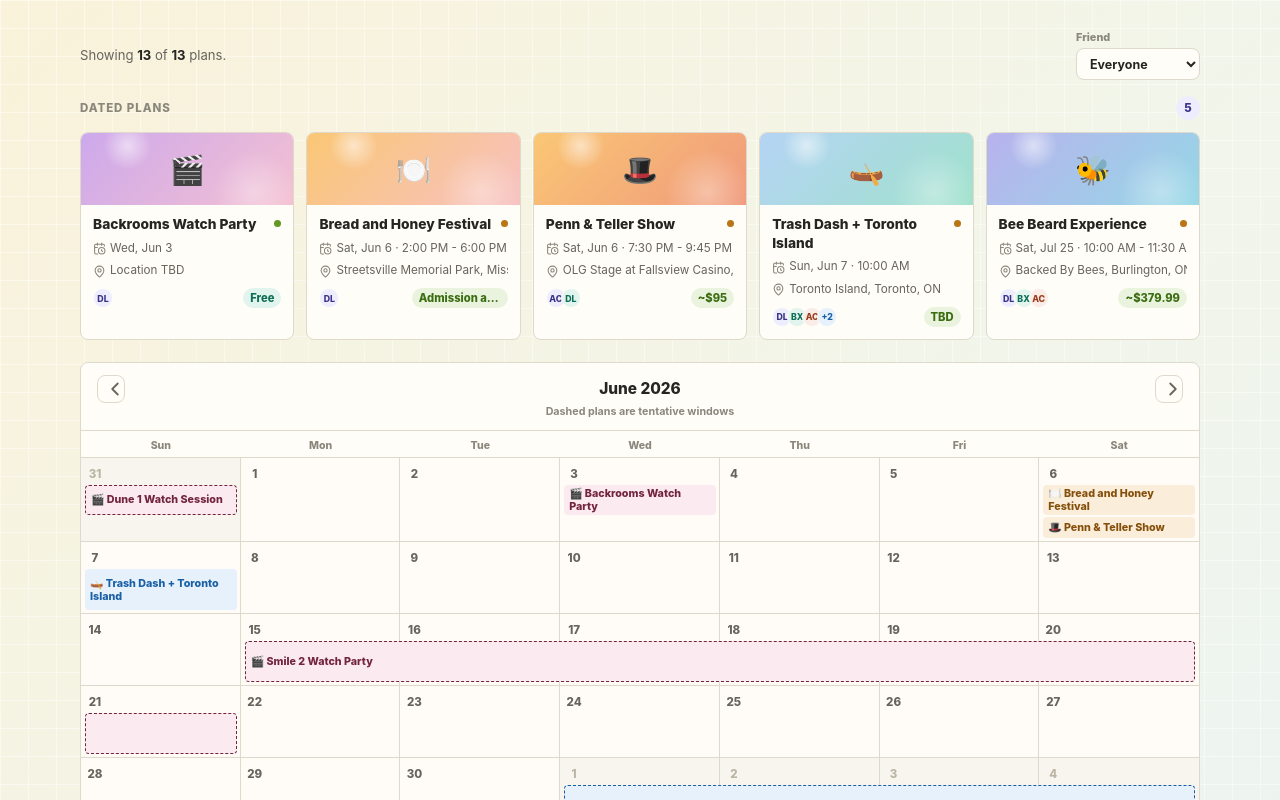
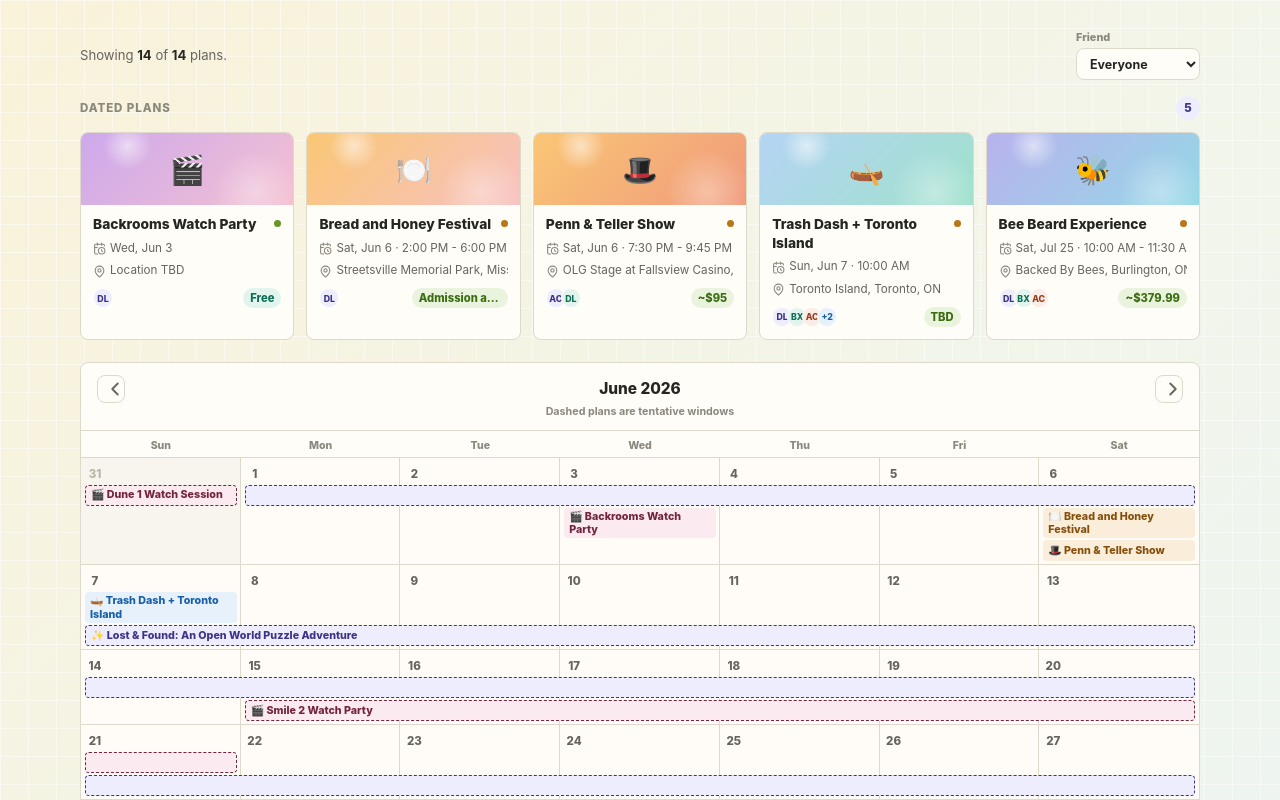
Before and after one commit to loncardom/calentar, a React (Vite) app: page / in a window 1280 px wide. Shown: the top 800 px of the page. Built offline with nearby package versions, Linux system fonts and the light colour scheme.

Commit message:
Load additional event data

```diff
--- a/src/App.tsx
+++ b/src/App.tsx
@@ -1,5 +1,6 @@
 import { useMemo, useState } from 'react';
 import eventsData from './data/events.json';
+import additionalEventsData from './data/additionalEvents.json';
 import eventOverridesData from './data/eventOverrides.json';
 import restaurantsData from './data/restaurants.json';
 import { CalendarView } from './components/CalendarView';
@@ -17,10 +18,12 @@ import {
 } from './utils/dates';
 
 const eventOverrides = eventOverridesData as Record<string, Partial<SummerEvent>>;
-const events = (eventsData as SummerEvent[]).map((event) => ({
-  ...event,
-  ...(eventOverrides[event.id] ?? {}),
-}));
+const events = ([...(eventsData as SummerEvent[]), ...(additionalEventsData as SummerEvent[])]).map(
+  (event) => ({
+    ...event,
+    ...(eventOverrides[event.id] ?? {}),
+  }),
+);
 const restaurants = restaurantsData as Restaurant[];
 
 const defaultFilters: FilterState = {
```
